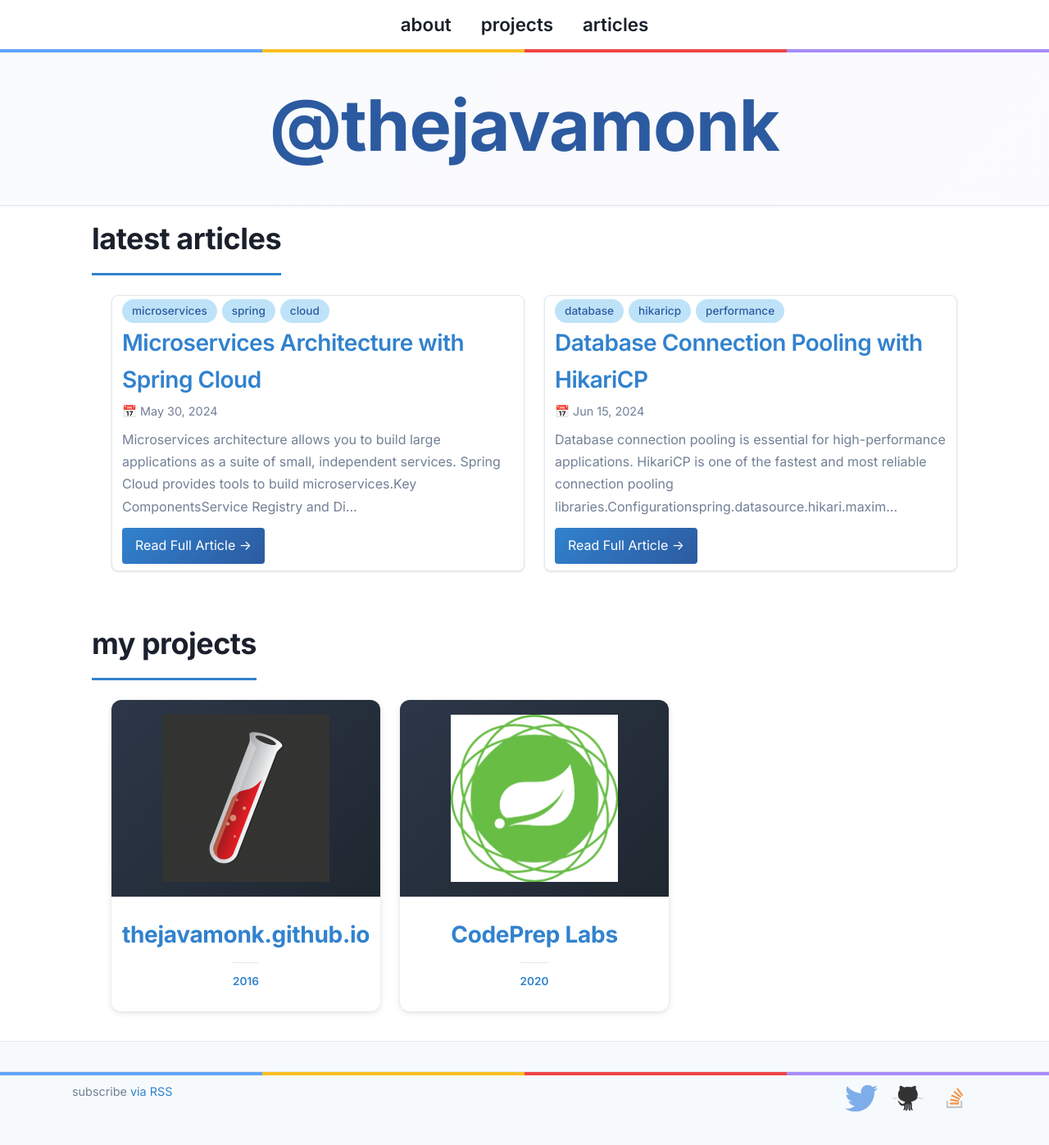
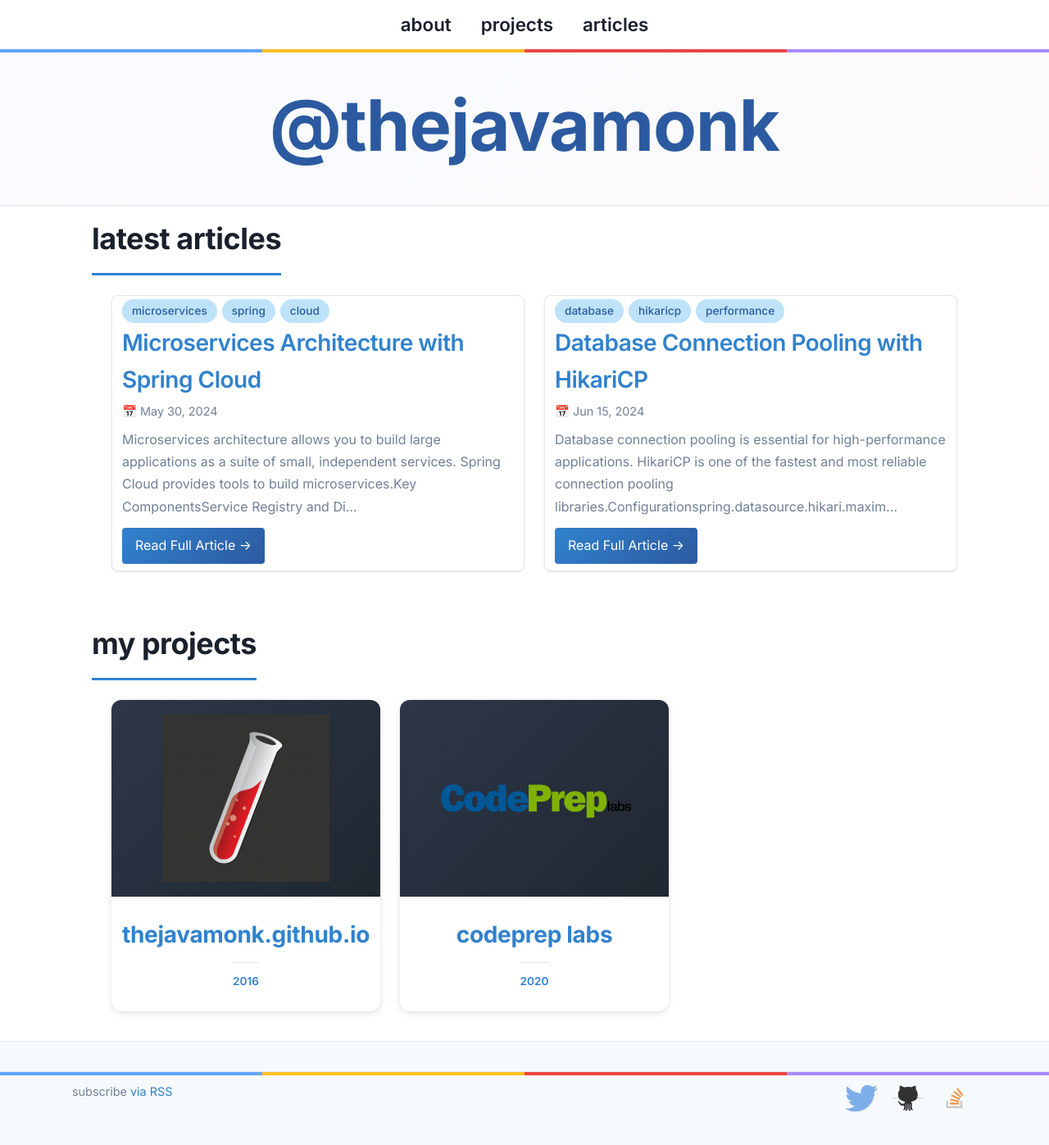
Before and after one commit to thejavamonk/thejavamonk.github.io, a Jekyll site: the page built from index.html, in a window 1280 px wide. Shown: the whole page at 82% size. Built offline with Jekyll 4.4.1, drawn with Linux system fonts in a browser that asks for light colours.

Commit message:
updated details on codeprep labs

```diff
--- a/_posts/project/2020-07-14-codepreplabs.markdown
+++ b/_posts/project/2020-07-14-codepreplabs.markdown
@@ -1,9 +1,9 @@
 ---
 layout: post
-title:  "CodePrep Labs"
+title:  "codeprep labs"
 date:   2020-07-14 17:48:44 +0530
 categories: project
-featured_image: "/images/spring/springsecurity.png"
+featured_image: "/images/codepreplabs.png"
 ---
 
 CodePrep Labs is a collection of code examples and tutorials designed to help developers learn new concepts through practical, hands-on examples. It's a GitHub organization with 35+ repositories covering various Java technologies and frameworks.
```
Also changed, not shown: images/codepreplabs.png (added).
